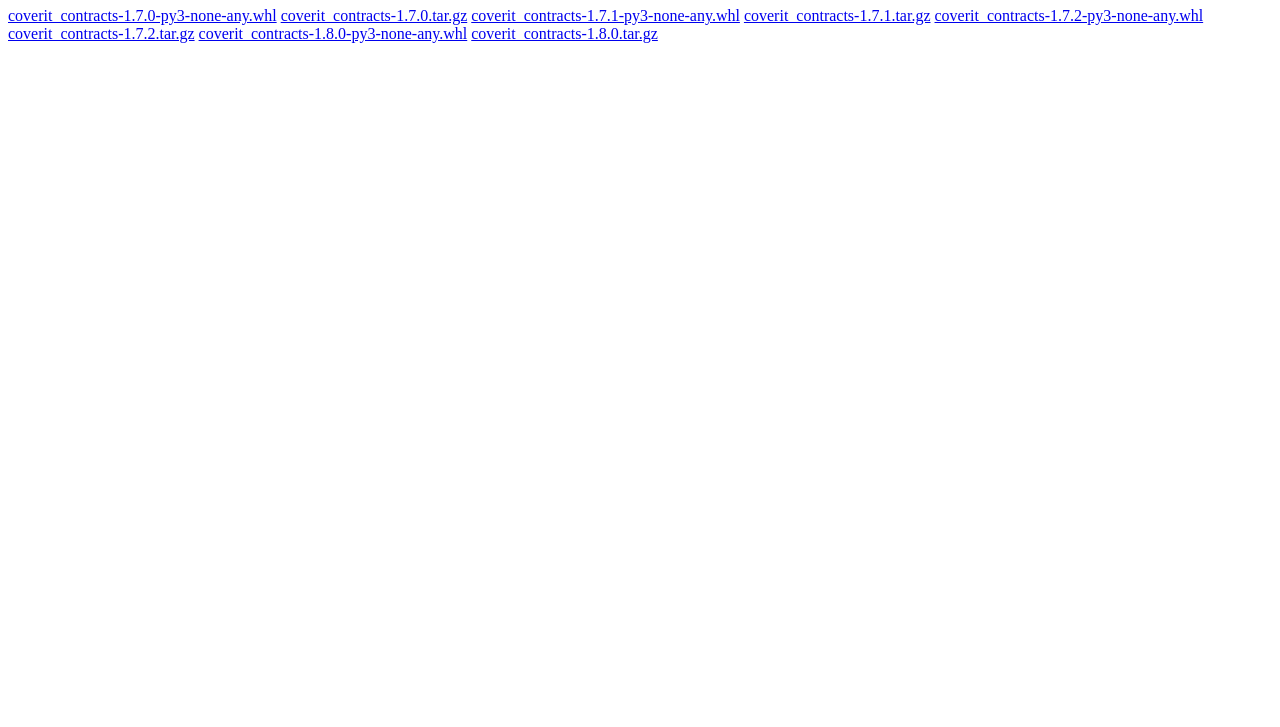
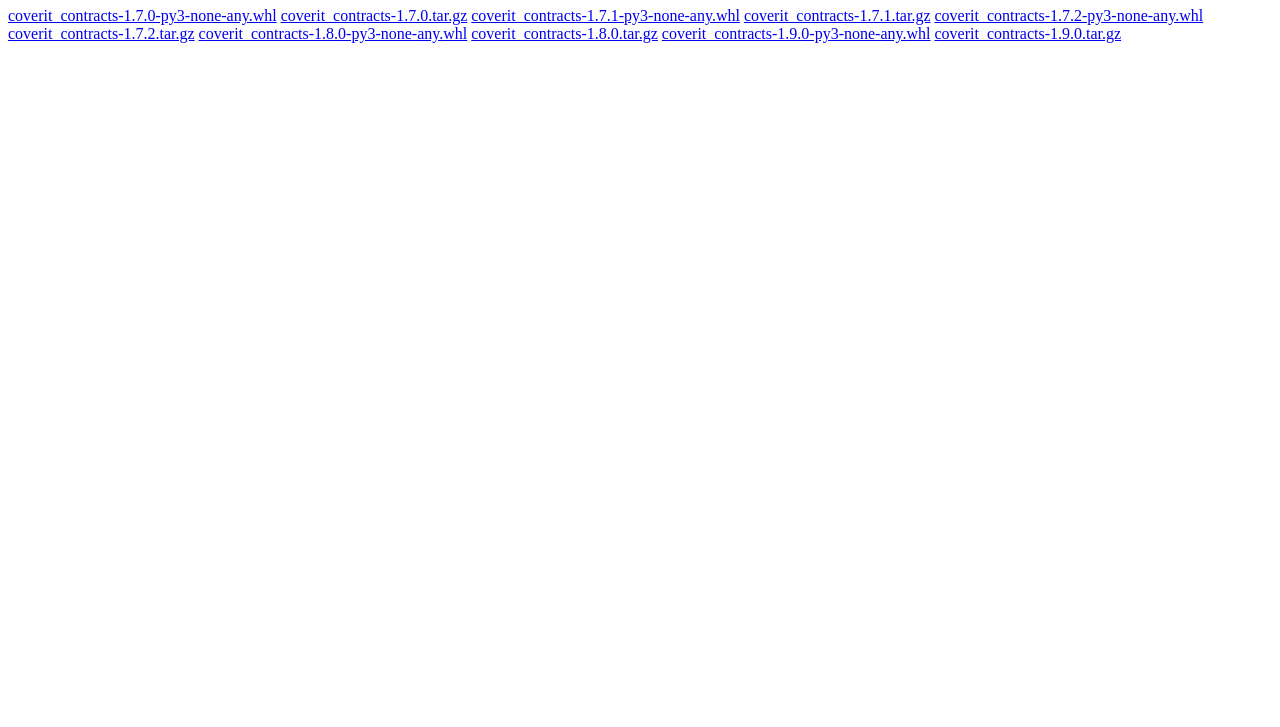
Before and after one commit to CoveritLabs/coverit-contracts, a plain HTML site: page simple/coverit-contracts/index.html in a window 1280 px wide. Shown: the part 73-800 px from the top of the page. Drawn offline with Linux system fonts and the light colour scheme.

Commit message:
chore: publish python v1.9.0

```diff
--- a/simple/coverit-contracts/index.html
+++ b/simple/coverit-contracts/index.html
@@ -10,4 +10,6 @@
     <a href="https://coveritlabs.github.io/coverit-contracts/packages/coverit_contracts-1.7.2.tar.gz">coverit_contracts-1.7.2.tar.gz</a>
     <a href="https://coveritlabs.github.io/coverit-contracts/packages/coverit_contracts-1.8.0-py3-none-any.whl">coverit_contracts-1.8.0-py3-none-any.whl</a>
     <a href="https://coveritlabs.github.io/coverit-contracts/packages/coverit_contracts-1.8.0.tar.gz">coverit_contracts-1.8.0.tar.gz</a>
+    <a href="https://coveritlabs.github.io/coverit-contracts/packages/coverit_contracts-1.9.0-py3-none-any.whl">coverit_contracts-1.9.0-py3-none-any.whl</a>
+    <a href="https://coveritlabs.github.io/coverit-contracts/packages/coverit_contracts-1.9.0.tar.gz">coverit_contracts-1.9.0.tar.gz</a>
 </body></html>
```
Also changed, not shown: 2 other files.
